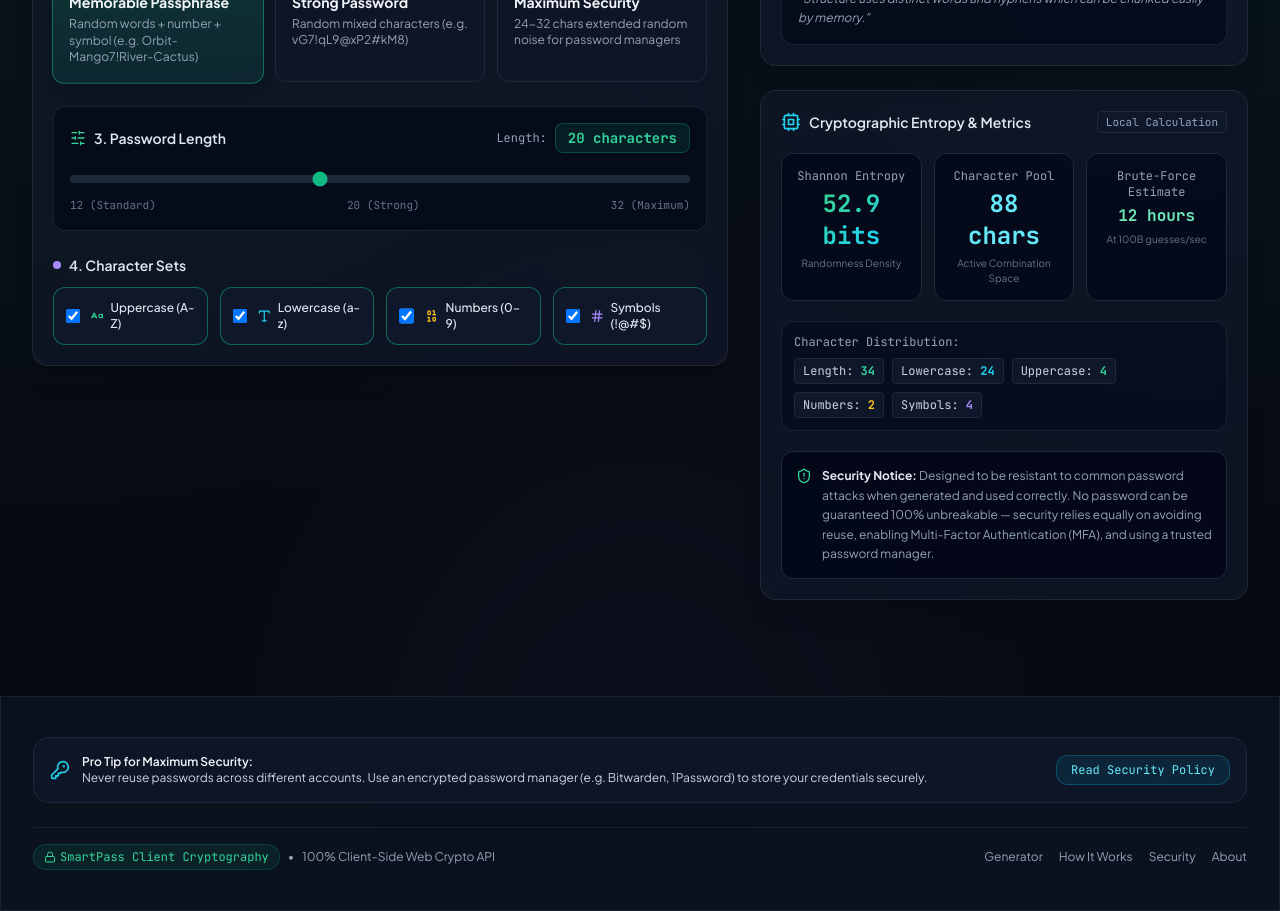
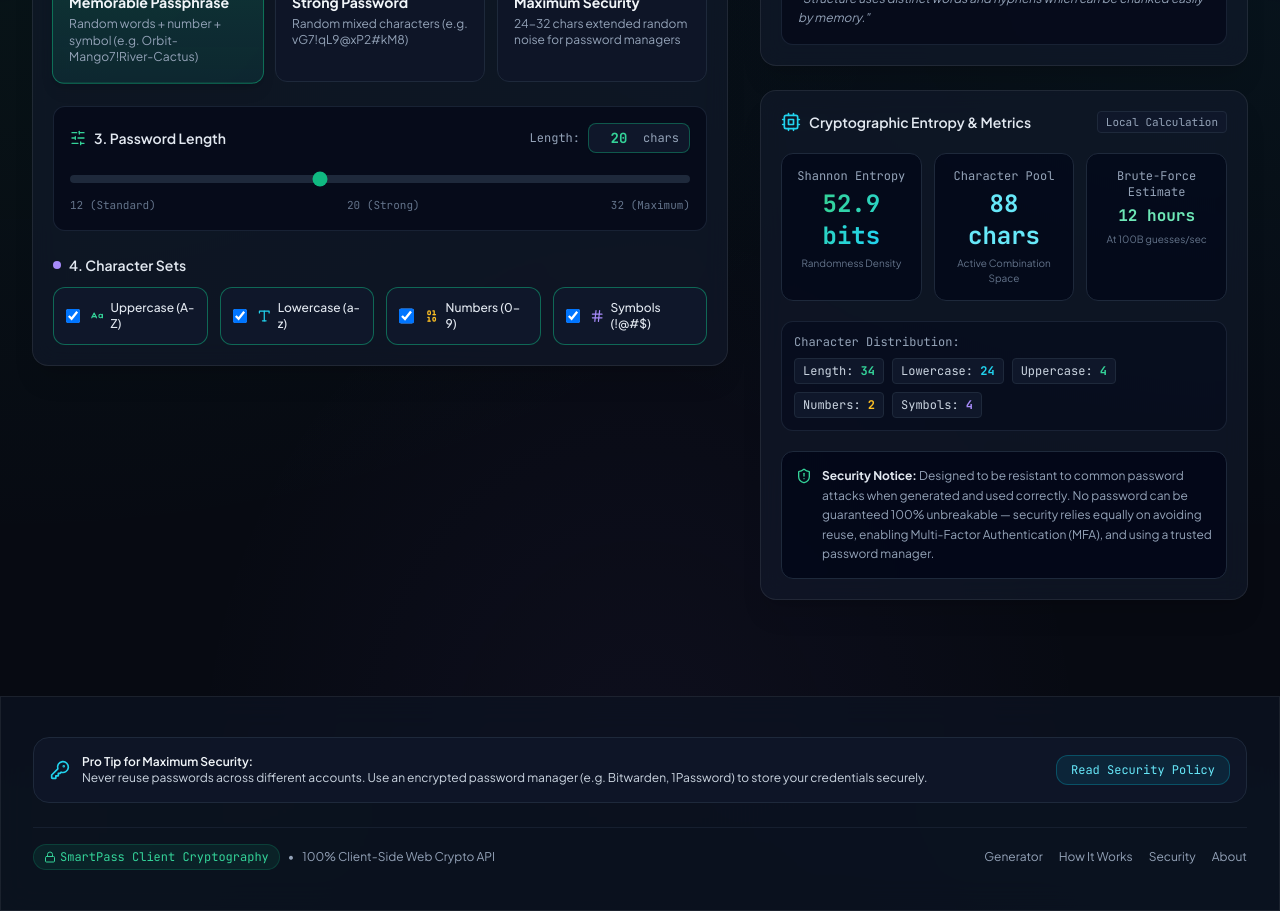
Before and after one commit to ningappa889/simple_passwd_gen, a React (Vite) app: page / in a window 1280 px wide. Shown: the part 820-1731 px from the top of the page. Built offline with nearby package versions, Linux system fonts and the light colour scheme.

Commit message:
fix: add direct number input for length slider and auto-update password on option/checkbox changes

```diff
--- a/src/App.jsx
+++ b/src/App.jsx
@@ -111,10 +111,10 @@ export default function App() {
     }
   };
 
-  // Initial load password generation
+  // Auto-generate password whenever style, length, or character sets change
   useEffect(() => {
     handleGenerate();
-  }, []);
+  }, [style, length, includeUppercase, includeLowercase, includeNumbers, includeSymbols]);
 
   return (
     <div className="min-h-screen flex flex-col justify-between selection:bg-emerald-500 selection:text-slate-950">
--- a/src/components/PasswordOptions.jsx
+++ b/src/components/PasswordOptions.jsx
@@ -83,18 +83,34 @@ export default function PasswordOptions({
         </div>
       </div>
 
-      {/* Password Length Slider */}
+      {/* Password Length Slider & Direct Number Input */}
       <div className="bg-slate-950/60 p-4 rounded-xl border border-slate-800/80">
         <div className="flex items-center justify-between mb-3">
           <label htmlFor="password-length-slider" className="text-sm font-semibold text-slate-200 flex items-center space-x-2">
             <SlidersHorizontal className="w-4 h-4 text-emerald-400" />
             <span>3. Password Length</span>
           </label>
+
+          {/* Interactive Direct Number Input */}
           <div className="flex items-center space-x-2">
             <span className="text-xs text-slate-400 font-mono">Length:</span>
-            <span className="px-3 py-1 bg-emerald-500/10 border border-emerald-500/30 text-emerald-400 text-sm font-mono font-bold rounded-lg shadow-sm">
-              {length} characters
-            </span>
+            <div className="flex items-center bg-slate-900 border border-emerald-500/40 rounded-lg px-2.5 py-1 space-x-1 shadow-sm focus-within:border-emerald-400">
+              <input
+                id="password-length-input"
+                type="number"
+                min="12"
+                max="32"
+                value={length}
+                onChange={(e) => {
+                  const val = parseInt(e.target.value, 10);
+                  if (!isNaN(val)) {
+                    setLength(Math.max(12, Math.min(32, val)));
+                  }
+                }}
+                className="w-10 bg-transparent text-emerald-400 font-mono font-bold text-sm text-center focus:outline-none [appearance:textfield] [&::-webkit-outer-spin-button]:appearance-none [&::-webkit-inner-spin-button]:appearance-none"
+              />
+              <span className="text-xs text-slate-400 font-mono">chars</span>
+            </div>
           </div>
         </div>
 
```
